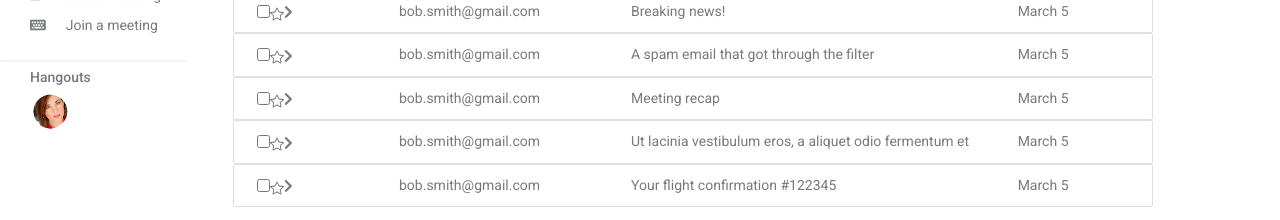
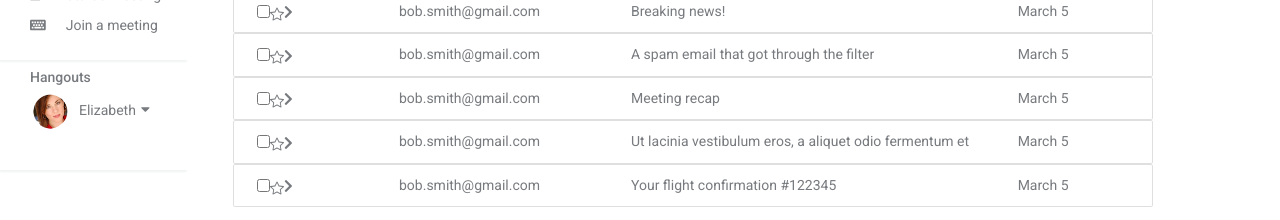
Before and after one commit to ElizaRegas/salesLoftUIExercise, a React (Create React App) app: page / in a window 1280 px wide. Shown: the part 382-602 px from the top of the page. Built offline with nearby package versions, Linux system fonts and the light colour scheme.

Commit message:
sidebar in place for now

```diff
--- a/src/Containers/SideNavbar/MeetDiv.jsx
+++ b/src/Containers/SideNavbar/MeetDiv.jsx
@@ -1,6 +1,6 @@
 import React from "react";
 import { Row, Col, Button } from "react-bootstrap";
-import { faVideo, faKeyboard } from "@fortawesome/free-solid-svg-icons";
+import { faVideo, faKeyboard, faCaretDown } from "@fortawesome/free-solid-svg-icons";
 import { FontAwesomeIcon } from "@fortawesome/react-fontawesome";
 import profilePic from "../../images/profilePic.png";
 
@@ -18,11 +18,13 @@ const MeetDiv = () => {
           <span className="meetItemText">Join a meeting</span>
         </div>
       </div>
-      <div className="meetDiv">
+      <div className="meetDiv bottomBoxShadow">
         <h5>Hangouts</h5>
         <Button id="hangoutProfilePic">
           <img id="hangoutProfilePicImg" src={profilePic} alt="user profile" />{" "}
         </Button>
+        <span id="hangoutName">Elizabeth</span>
+        <FontAwesomeIcon className="faCaretDown" icon={faCaretDown} />
       </div>
     </div>
   );
--- a/src/css:scss/App.css
+++ b/src/css:scss/App.css
@@ -154,6 +154,10 @@ body {
   padding: unset;
 }
 
+#hangoutName {
+  margin: 0px 5px;
+}
+
 #hangoutProfilePic {
   background-color: transparent;
   border: none;
```
